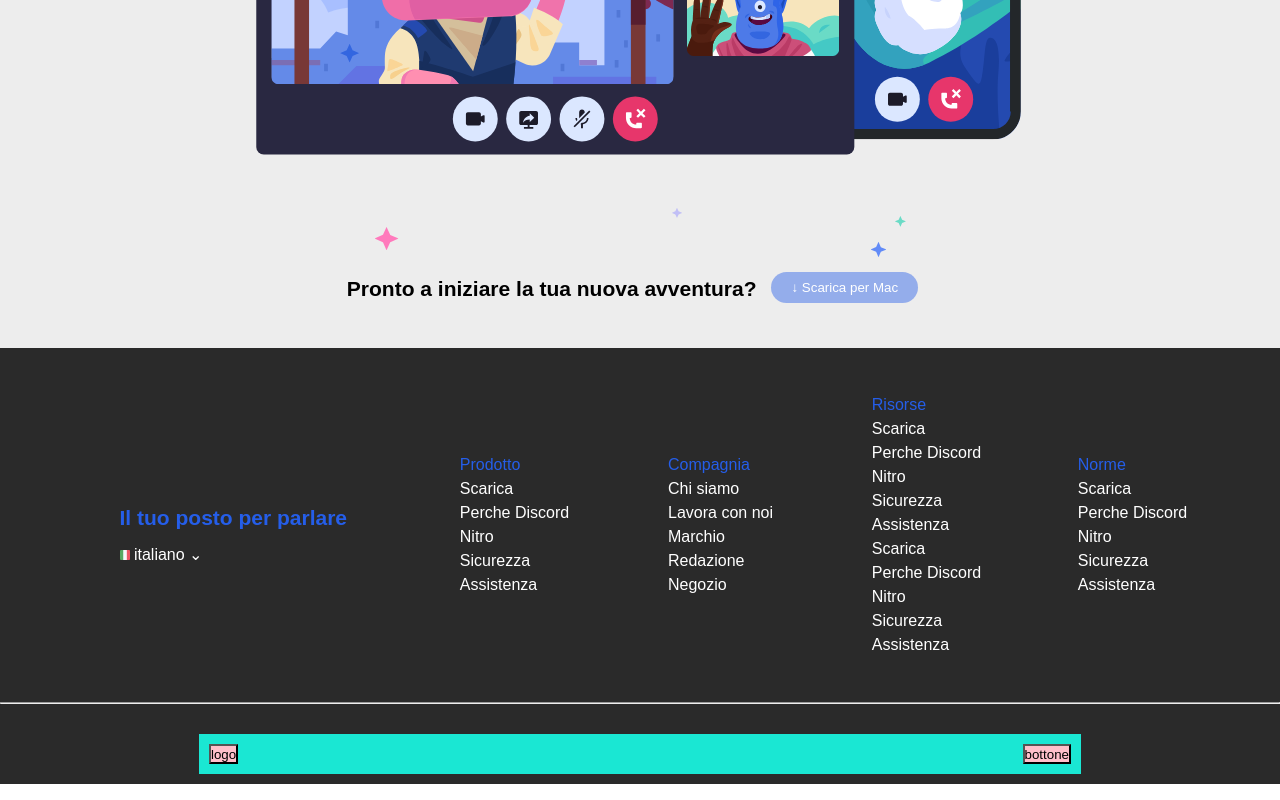
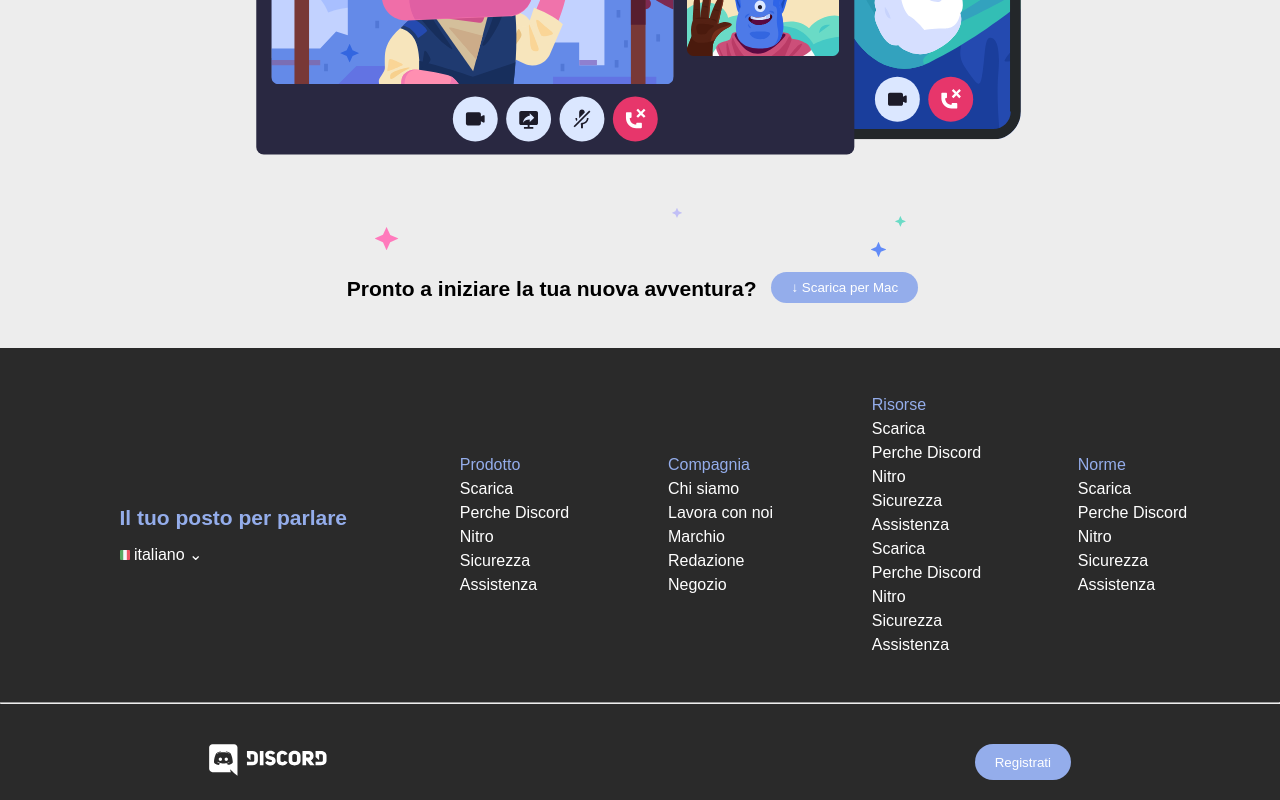
Before and after one commit to federicoalagna/htmlcss-discord, a plain HTML site: page index.html in a window 1280 px wide. Shown: the part 2202-3002 px from the top of the page. Drawn offline with Linux system fonts and the light colour scheme.

Commit message:
layout e footer completati

```diff
--- a/index.html
+++ b/index.html
@@ -160,7 +160,7 @@
             <div class="col-small">
               <div class="display unstyled-list2 fontsize">
                 <ul>
-                <li style="color: #255ee9;">Prodotto</li>
+                <li style="color: #94adeb;">Prodotto</li>
                 <li><a href="#">Scarica</a></li>
                 <li><a href="#">Perche Discord</a></li>
                 <li><a href="#">Nitro</a></li>
@@ -172,7 +172,7 @@
             <div class="col-small">
               <div class="display unstyled-list2">
                 <ul>
-                  <li style="color: #255ee9;">Compagnia</li>
+                  <li style="color:#94adeb;">Compagnia</li>
                 <li><a href="#">Chi siamo</a></li>
                 <li><a href="#">Lavora con noi</a></li>
                 <li><a href="#">Marchio</a></li>
@@ -184,7 +184,7 @@
             <div class="col-small">
               <div class="display unstyled-list2">
                 <ul>
-                  <li style="color: #255ee9;">Risorse</li>
+                  <li style="color: #94adeb;">Risorse</li>
                 <li><a href="#">Scarica</a></li>
                 <li><a href="#">Perche Discord</a></li>
                 <li><a href="#">Nitro</a></li>
@@ -201,7 +201,7 @@
             <div class="col-small">
               <div class="display unstyled-list2">
                 <ul>
-                  <li style="color: #255ee9;">Norme</li>
+                  <li style="color: #94adeb;">Norme</li>
                 <li><a href="#">Scarica</a></li>
                 <li><a href="#">Perche Discord</a></li>
                 <li><a href="#">Nitro</a></li>
@@ -216,14 +216,14 @@
       </div>
     </div>
 
-    <hr />
+    <hr style="color: #94adeb;" />
     <!-- FOOTER -->
     <div class="bgblack">
       <div class="container">
         <div class="row">
           <div class="col-footer">
-            <button class="buttons text-left">logo</button>
-            <button class="buttons text-left">bottone</button>
+            <div class=" text-left"><img class="item" src="img 3/logo.svg" alt="logo" /></div>
+            <button class="btn2 btn-lightblue  text-left">Registrati</button>
           </div>
         </div>
       </div>
--- a/style.css
+++ b/style.css
@@ -73,10 +73,8 @@ header {
 }
 
 .col-footer {
-  background-color: rgb(26, 231, 211);
   display: flex;
 
-  height: 40px;
   margin-top: 20px;
   margin-bottom: 0;
 
@@ -162,8 +160,6 @@ header {
 }
 
 .buttons {
-  background-color: pink;
-  height: 20px;
   justify-content: space-between;
 }
 
@@ -215,6 +211,9 @@ header {
 }
 .btn-blue {
   background-color: #255de971;
+}
+.btn-lightblue {
+  background-color: #94adeb;
 }
 .unstyled-list {
   list-style-type: none;
@@ -316,7 +315,7 @@ header {
 }
 
 .titolo4 {
-  color: #255ee9;
+  color: #94adeb;
   font-size: 21px;
   margin-top: 20px;
   font-weight: 800;
```
